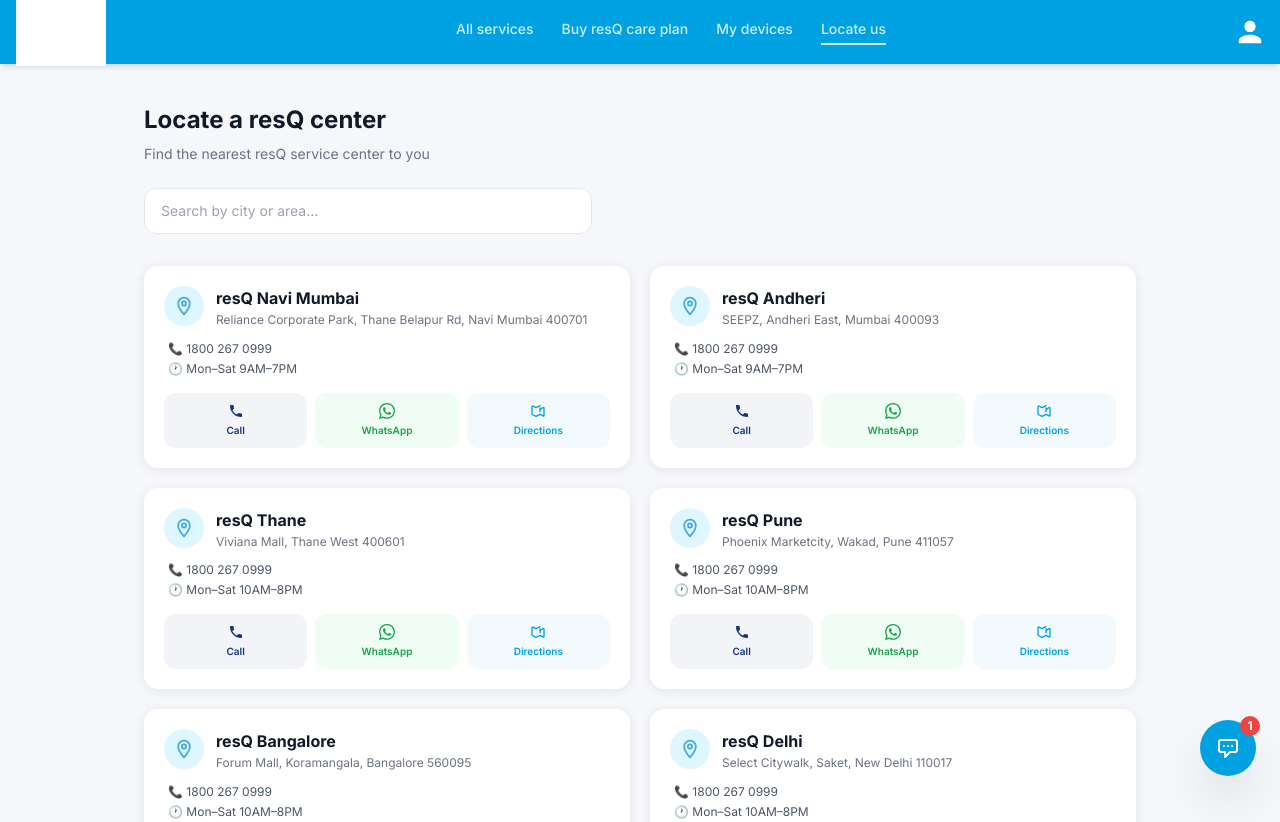
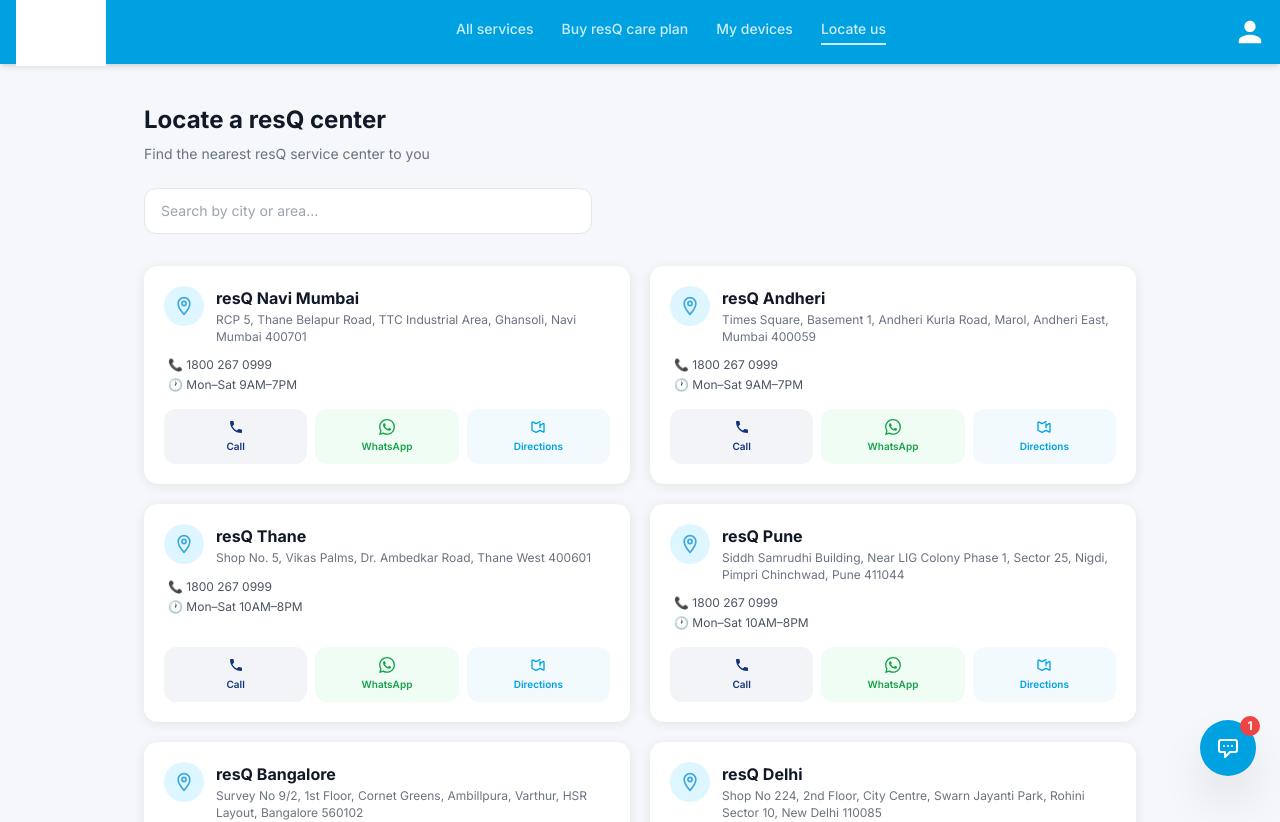
Before and after one commit to aleviab-boop/resQ, a Next.js app: page /locate in a window 1280 px wide. Shown: the top 822 px of the page. Built offline with nearby package versions, Linux system fonts and the light colour scheme; grey boxes are pictures that could not be loaded.

Commit message:
feat: add name capture step after OTP verification on login

```diff
--- a/src/app/locate/page.js
+++ b/src/app/locate/page.js
@@ -4,12 +4,12 @@
 const WHATSAPP = '918889001700'
 
 const centers = [
-  { name: 'resQ Navi Mumbai', addr: 'Reliance Corporate Park, Thane Belapur Rd, Navi Mumbai 400701', phone: '18002670999', display: '1800 267 0999', hours: 'Mon–Sat 9AM–7PM', maps: 'https://maps.google.com/?q=Reliance+Corporate+Park+Navi+Mumbai' },
-  { name: 'resQ Andheri', addr: 'SEEPZ, Andheri East, Mumbai 400093', phone: '18002670999', display: '1800 267 0999', hours: 'Mon–Sat 9AM–7PM', maps: 'https://maps.google.com/?q=SEEPZ+Andheri+East+Mumbai' },
-  { name: 'resQ Thane', addr: 'Viviana Mall, Thane West 400601', phone: '18002670999', display: '1800 267 0999', hours: 'Mon–Sat 10AM–8PM', maps: 'https://maps.google.com/?q=Viviana+Mall+Thane+West' },
-  { name: 'resQ Pune', addr: 'Phoenix Marketcity, Wakad, Pune 411057', phone: '18002670999', display: '1800 267 0999', hours: 'Mon–Sat 10AM–8PM', maps: 'https://maps.google.com/?q=Phoenix+Marketcity+Wakad+Pune' },
-  { name: 'resQ Bangalore', addr: 'Forum Mall, Koramangala, Bangalore 560095', phone: '18002670999', display: '1800 267 0999', hours: 'Mon–Sat 10AM–8PM', maps: 'https://maps.google.com/?q=Forum+Mall+Koramangala+Bangalore' },
-  { name: 'resQ Delhi', addr: 'Select Citywalk, Saket, New Delhi 110017', phone: '18002670999', display: '1800 267 0999', hours: 'Mon–Sat 10AM–8PM', maps: 'https://maps.google.com/?q=Select+Citywalk+Saket+New+Delhi' },
+  { name: 'resQ Navi Mumbai', addr: 'RCP 5, Thane Belapur Road, TTC Industrial Area, Ghansoli, Navi Mumbai 400701', phone: '18002670999', display: '1800 267 0999', hours: 'Mon–Sat 9AM–7PM', maps: 'https://maps.google.com/?q=RCP+5+Thane+Belapur+Road+TTC+Industrial+Area+Ghansoli+Navi+Mumbai+400701' },
+  { name: 'resQ Andheri', addr: 'Times Square, Basement 1, Andheri Kurla Road, Marol, Andheri East, Mumbai 400059', phone: '18002670999', display: '1800 267 0999', hours: 'Mon–Sat 9AM–7PM', maps: 'https://maps.google.com/?q=Times+Square+Andheri+Kurla+Road+Marol+Andheri+East+Mumbai+400059' },
+  { name: 'resQ Thane', addr: 'Shop No. 5, Vikas Palms, Dr. Ambedkar Road, Thane West 400601', phone: '18002670999', display: '1800 267 0999', hours: 'Mon–Sat 10AM–8PM', maps: 'https://maps.google.com/?q=Vikas+Palms+Dr+Ambedkar+Road+Thane+West+400601' },
+  { name: 'resQ Pune', addr: 'Siddh Samrudhi Building, Near LIG Colony Phase 1, Sector 25, Nigdi, Pimpri Chinchwad, Pune 411044', phone: '18002670999', display: '1800 267 0999', hours: 'Mon–Sat 10AM–8PM', maps: 'https://maps.google.com/?q=Siddh+Samrudhi+Building+Sector+25+Nigdi+Pimpri+Chinchwad+Pune+411044' },
+  { name: 'resQ Bangalore', addr: 'Survey No 9/2, 1st Floor, Cornet Greens, Ambillpura, Varthur, HSR Layout, Bangalore 560102', phone: '18002670999', display: '1800 267 0999', hours: 'Mon–Sat 10AM–8PM', maps: 'https://maps.google.com/?q=Cornet+Greens+Ambillpura+Varthur+HSR+Layout+Bangalore+560102' },
+  { name: 'resQ Delhi', addr: 'Shop No 224, 2nd Floor, City Centre, Swarn Jayanti Park, Rohini Sector 10, New Delhi 110085', phone: '18002670999', display: '1800 267 0999', hours: 'Mon–Sat 10AM–8PM', maps: 'https://maps.google.com/?q=City+Centre+Swarn+Jayanti+Park+Rohini+Sector+10+New+Delhi+110085' },
 ]
 
 export default function Locate() {
--- a/src/app/login/page.js
+++ b/src/app/login/page.js
@@ -11,6 +11,7 @@
   const [firstName, setFirstName] = useState('')
   const [lastName, setLastName] = useState('')
   const [email, setEmail] = useState('')
+  const [name, setName] = useState('')
   const [otp, setOtp] = useState(['', '', '', ''])
   const [resendTimer, setResendTimer] = useState(0)
   const otpRefs = [useRef(), useRef(), useRef(), useRef()]
@@ -57,8 +58,17 @@
   function verifyOtp() {
     const code = otp.join('')
     if (code.length < 4) return
-    const name = tab === 'signup' ? (firstName || 'User') : 'User'
-    login(name, phone)
+    if (tab === 'signup') {
+      login(firstName || 'User', phone)
+      setStep('success')
+    } else {
+      // For login, ask for name before completing
+      setStep('name')
+    }
+  }
+
+  function handleNameSubmit() {
+    login(name.trim() || 'User', phone)
     setStep('success')
   }
 
@@ -224,6 +234,41 @@
             </div>
           )}
 
+          {/* Name step (login only) */}
+          {step === 'name' && (
+            <div className="space-y-5">
+              <div className="text-center">
+                <div className="w-16 h-16 bg-sky/10 rounded-full flex items-center justify-center text-3xl mx-auto mb-3">👋</div>
+                <h3 className="text-lg font-extrabold text-gray-900 mb-1">What should we call you?</h3>
+                <p className="text-sm text-gray-400">So we can personalise your experience</p>
+              </div>
+              <div>
+                <label className="text-xs font-semibold text-gray-500 block mb-1.5">Your name</label>
+                <input
+                  type="text"
+                  placeholder="e.g. Alevia"
+                  value={name}
+                  onChange={e => setName(e.target.value)}
+                  onKeyDown={e => e.key === 'Enter' && handleNameSubmit()}
+                  autoFocus
+                  className="w-full bg-gray-50 border border-gray-200 rounded-xl px-4 py-3 text-sm outline-none focus:border-sky"
+                />
+              </div>
+              <button
+                onClick={handleNameSubmit}
+                className="w-full bg-navy text-white font-bold py-4 rounded-xl hover:bg-navy/90 transition"
+              >
+                Continue
+              </button>
+              <button
+                onClick={() => { login('User', phone); setStep('success') }}
+                className="w-full text-gray-400 text-sm font-semibold py-1"
+              >
+                Skip for now
+              </button>
+            </div>
+          )}
+
           {/* Success step */}
           {step === 'success' && (
             <div className="text-center py-4 space-y-4">
```
